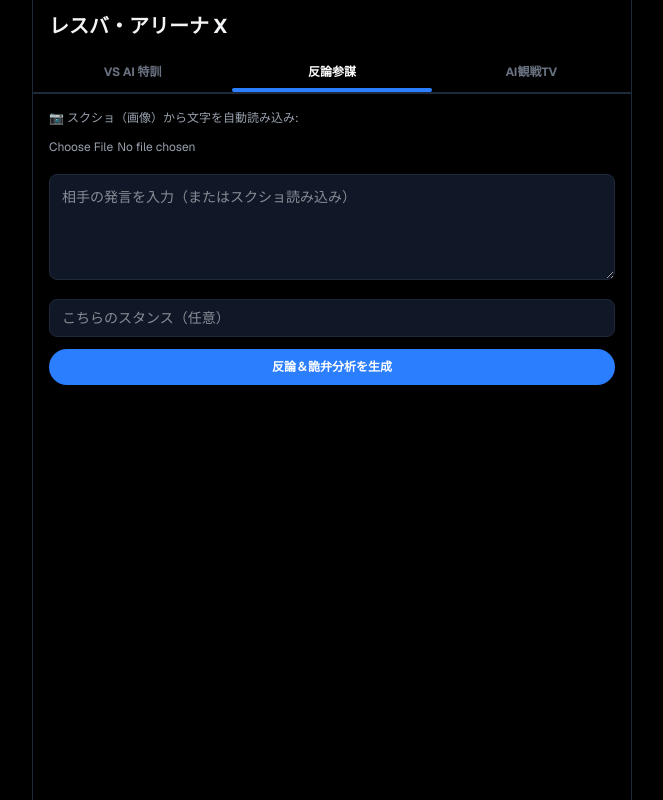
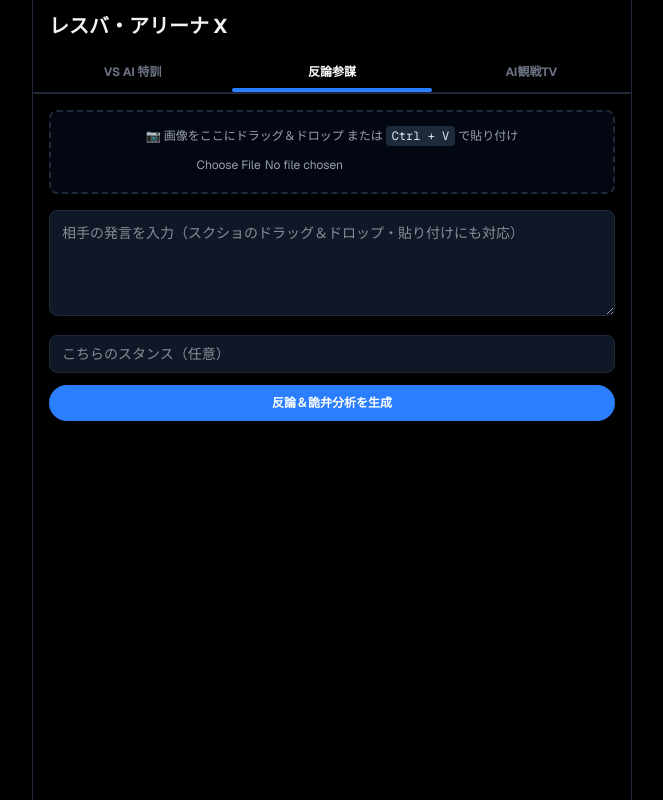
Before and after one commit to sakuramau0430-cell/resba-app, a Next.js app: page / in a window 1280 px wide. Both pictures are taken after a click on the button "反論参謀". Shown: the whole page, without its empty margins (308-971 px from the left). Built offline with nearby package versions, Linux system fonts and the light colour scheme.

Commit message:
Add drag-and-drop and paste image support

```diff
--- a/app/page.tsx
+++ b/app/page.tsx
@@ -1,6 +1,6 @@
 'use client';
 
-import { useState, useRef, useEffect } from 'react';
+import { useState, useRef, useEffect, useCallback } from 'react';
 import { createWorker } from 'tesseract.js';
 
 type Message = { role: 'user' | 'assistant'; content: string };
@@ -34,6 +34,7 @@ export default function Home() {
   const [replies, setReplies] = useState<{ cynical?: string; logic?: string; provoke?: string } | null>(null);
   const [assistLoading, setAssistLoading] = useState(false);
   const [ocrLoading, setOcrLoading] = useState(false);
+  const [isDragging, setIsDragging] = useState(false);
 
   // --- 【AI vs AI 観戦】 ---
   const [watchTopic, setWatchTopic] = useState('猫派vs犬派');
@@ -45,6 +46,62 @@ export default function Home() {
   useEffect(() => {
     chatEndRef.current?.scrollIntoView({ behavior: 'smooth' });
   }, [messages, watchLogs]);
+
+  // 画像ファイル処理関数（共通化）
+  const processImageFile = useCallback(async (file: File) => {
+    if (!file.type.startsWith('image/')) return;
+
+    setOcrLoading(true);
+    try {
+      const worker = await createWorker('jpn');
+      const ret = await worker.recognize(file);
+      setOpponentText(ret.data.text.replace(/\s+/g, ' '));
+      await worker.terminate();
+    } catch (err) {
+      alert('画像の読み取りに失敗しました');
+    } finally {
+      setOcrLoading(false);
+    }
+  }, []);
+
+  // ファイル選択からの画像読み込み
+  const handleImageUpload = (e: React.ChangeEvent<HTMLInputElement>) => {
+    const file = e.target.files?.[0];
+    if (file) processImageFile(file);
+  };
+
+  // ドラッグ＆ドロップイベントハンドラー
+  const handleDragOver = (e: React.DragEvent) => {
+    e.preventDefault();
+    setIsDragging(true);
+  };
+
+  const handleDragLeave = (e: React.DragEvent) => {
+    e.preventDefault();
+    setIsDragging(false);
+  };
+
+  const handleDrop = (e: React.DragEvent) => {
+    e.preventDefault();
+    setIsDragging(false);
+    const file = e.dataTransfer.files?.[0];
+    if (file) processImageFile(file);
+  };
+
+  // クリップボードからの貼り付け（Ctrl + V）ハンドラー
+  const handlePaste = (e: React.ClipboardEvent) => {
+    const items = e.clipboardData.items;
+    for (let i = 0; i < items.length; i++) {
+      if (items[i].type.startsWith('image/')) {
+        const file = items[i].getAsFile();
+        if (file) {
+          e.preventDefault();
+          processImageFile(file);
+          break;
+        }
+      }
+    }
+  };
 
   // お題生成
   const handleGenerateTopic = async () => {
@@ -112,24 +169,6 @@ export default function Home() {
       alert('判定に失敗しました');
     } finally {
       setJudgeLoading(false);
-    }
-  };
-
-  // スクショ画像から文字読み取り（OCR）
-  const handleImageUpload = async (e: React.ChangeEvent<HTMLInputElement>) => {
-    const file = e.target.files?.[0];
-    if (!file) return;
-
-    setOcrLoading(true);
-    try {
-      const worker = await createWorker('jpn');
-      const ret = await worker.recognize(file);
-      setOpponentText(ret.data.text.replace(/\s+/g, ' '));
-      await worker.terminate();
-    } catch (err) {
-      alert('画像の読み取りに失敗しました');
-    } finally {
-      setOcrLoading(false);
     }
   };
 
@@ -271,20 +310,31 @@ export default function Home() {
           </div>
         )}
 
-        {/* --- 2. 反論参謀 & スクショ読み込み --- */}
+        {/* --- 2. 反論参謀 & スクショ読み込み（ドロップ・Ctrl+V対応） --- */}
         {mode === 'assist' && (
           <div className="flex-1 p-4 space-y-4 overflow-y-auto">
-            <div className="space-y-2">
-              <label className="text-xs text-gray-400 block">📷 スクショ（画像）から文字を自動読み込み:</label>
+            {/* ドロップ＆貼り付けエリア */}
+            <div
+              onDragOver={handleDragOver}
+              onDragLeave={handleDragLeave}
+              onDrop={handleDrop}
+              className={`border-2 border-dashed rounded-lg p-4 text-center transition-colors ${
+                isDragging ? 'border-blue-500 bg-blue-950/30' : 'border-gray-800 bg-gray-950'
+              }`}
+            >
+              <p className="text-xs text-gray-400 mb-2">
+                📷 画像をここにドラッグ＆ドロップ または <kbd className="px-1.5 py-0.5 bg-gray-800 rounded text-gray-200">Ctrl + V</kbd> で貼り付け
+              </p>
               <input type="file" accept="image/*" onChange={handleImageUpload} className="text-xs text-gray-400" />
-              {ocrLoading && <div className="text-xs text-blue-400 animate-pulse">画像から文字を読み取り中...</div>}
+              {ocrLoading && <div className="text-xs text-blue-400 animate-pulse mt-2">画像から文字を読み取り中...</div>}
             </div>
 
             <form onSubmit={handleGenerateAssist} className="space-y-3">
               <textarea
                 value={opponentText}
                 onChange={(e) => setOpponentText(e.target.value)}
-                placeholder="相手の発言を入力（またはスクショ読み込み）"
+                onPaste={handlePaste}
+                placeholder="相手の発言を入力（スクショのドラッグ＆ドロップ・貼り付けにも対応）"
                 rows={4}
                 className="w-full bg-gray-900 border border-gray-800 rounded-lg p-3 text-sm text-white focus:outline-none"
                 required
```
